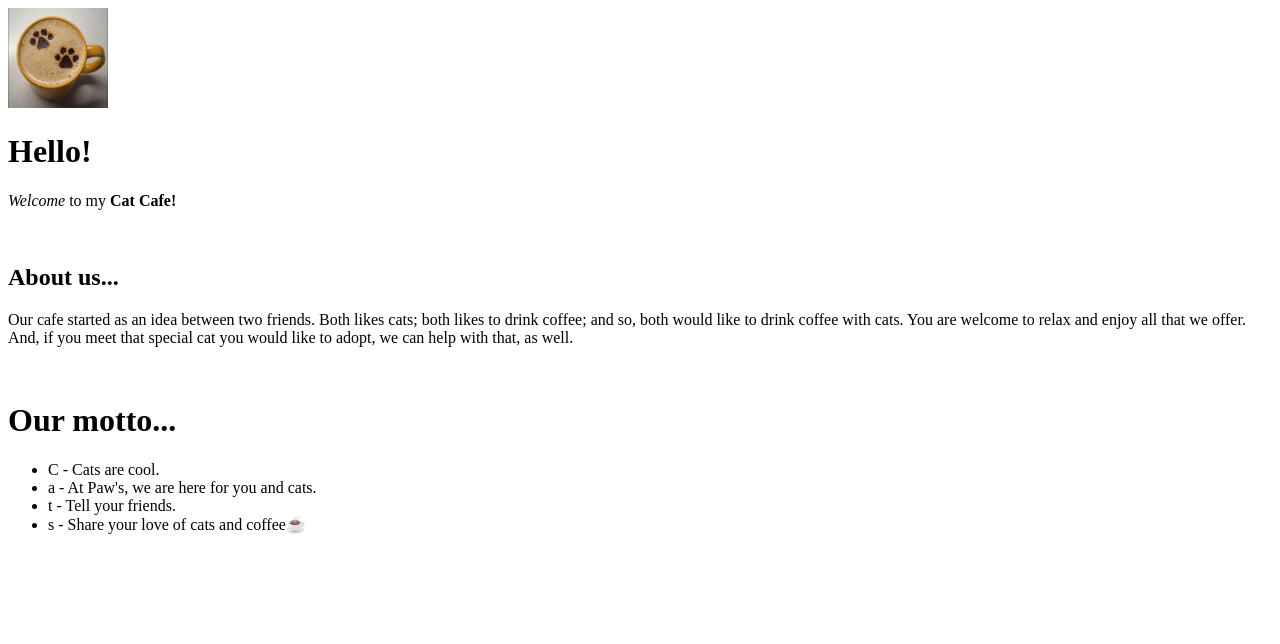
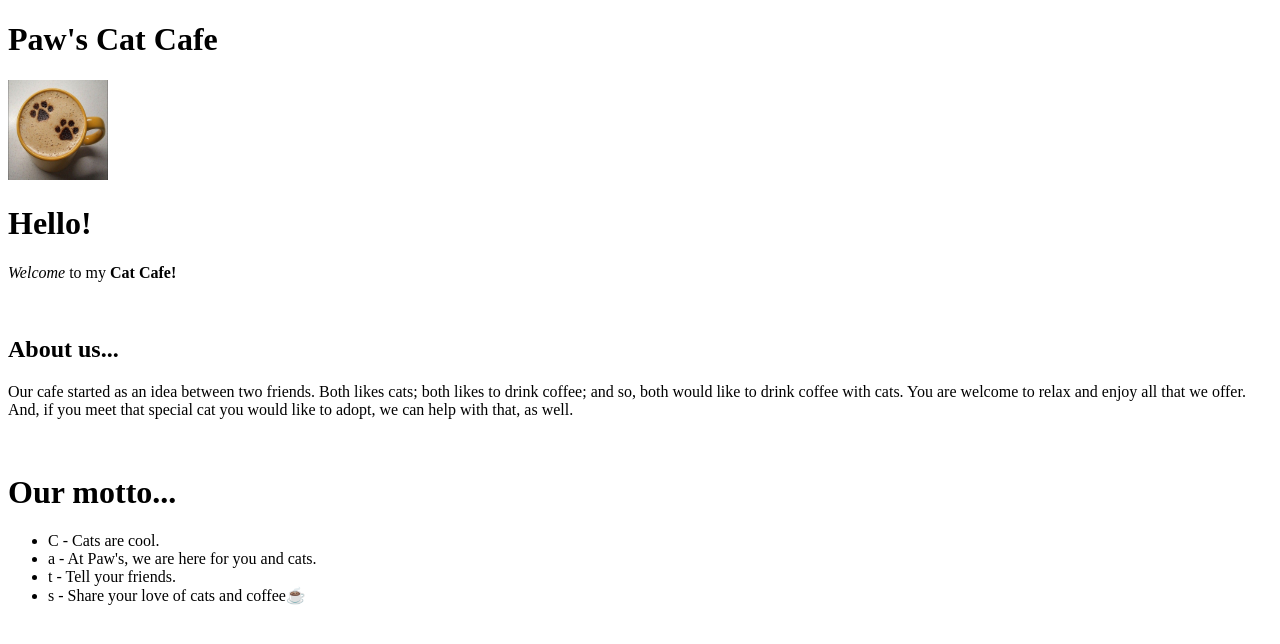
Before and after one commit to purplemaiaDanielT/purplemaiaDanielT.github.io, a plain HTML site: page index.html in a window 1280 px wide. Drawn offline with Linux system fonts and the light colour scheme.

Commit message:
03
image

```diff
--- a/index.html
+++ b/index.html
@@ -3,10 +3,10 @@
     <head>
         <meta char="utf-8">
         <title>Paw's Cat Cafe</title>
-        <img src="website_pictures/paws01.jpg" height="100" width="100" alt="&#9749">
     </head>
     <body>
-
+         <h1>Paw's Cat Cafe</h1>
+        <img src="website_pictures/paws01.jpg" height="100" width="100" alt="&#9749">
         <h1>Hello!</h1>
         <p><em>Welcome</em> to my <strong>Cat Cafe!</strong></p>
         <br>
```
